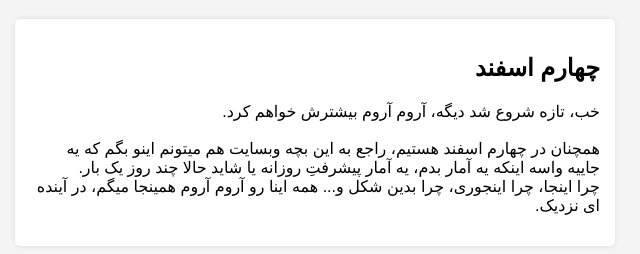
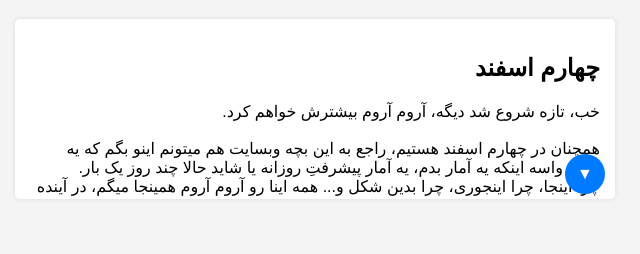
Before and after one commit to MahyarFreeMahdavi/MyDiary, a plain HTML site: page index.html in a window 1280 px wide. Shown: the part 102-356 px from the top of the page, without its empty margins (325-965 px from the left). Drawn offline with Linux system fonts and the light colour scheme.

Commit message:
index.html

```diff
--- a/index.html
+++ b/index.html
@@ -23,10 +23,33 @@
             margin-bottom: 10px;
             border-radius: 5px;
             box-shadow: 0 0 5px rgba(0, 0, 0, 0.1);
+	    max-height: 150px;  /* ارتفاع ثابت */
+            overflow: hidden;
+            position: relative;
+            transition: max-height 0.3s ease-in-out;
+        }
+	.entry.expanded {
+            max-height: none; /* اجازه به نمایش کل محتوا */
+        }
+	.toggle-btn {
+            display: flex;
+            justify-content: center;
+            align-items: center;
+            background: #007bff;
+            color: white;
+            padding: 5px;
+            border-radius: 50%;
+            width: 30px;
+            height: 30px;
+            cursor: pointer;
+            position: absolute;
+            bottom: 5px;
+            right: 10px;
         }
     </style>
 </head>
 <body>
+
     <h1>
     	یچیزی تو مایه های روزمرگی
     </h1>
@@ -40,13 +63,28 @@
 		همچنان در چهارم اسفند هستیم، راجع به این بچه وبسایت هم میتونم اینو بگم که یه جاییه واسه اینکه یه آمار بدم، یه آمار پیشرفتِ روزانه یا شاید حالا چند روز یک بار.
 		<br>
 		چرا اینجا، چرا اینجوری، چرا بدین شکل و... همه اینا رو آروم آروم همینجا میگم، در آینده ای نزدیک.
+		<br>
+		فعلا میخوام با پر کردن این کادر با متن های چرت و پرت، بتونم تست بگیرم ببینم این دکمه ای که برای جلوگیری از کشیدگی این کادر گذاشته ام، کار میکنه یا نه.
 	</p>
+	<div class="toggle-btn" onclick="toggleText(this)">▼</div>
     </div>
 
     <!-- <div class="entry">
         <h2>عنوان خاطره دیگر</h2>
         <p>متن خاطره بعدی در اینجا قرار می‌گیرد...</p>
     </div> -->
+    <script>
+        function toggleText(button) {
+            var entry = button.parentElement;
+            entry.classList.toggle("expanded");
 
+            // تغییر شکل فلش
+            if (entry.classList.contains("expanded")) {
+                button.textContent = "▲";
+            } else {
+                button.textContent = "▼";
+            }
+        }
+    </script>
 </body>
 </html>
```
